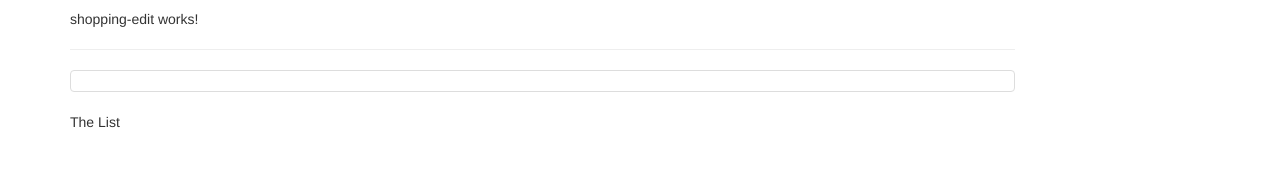
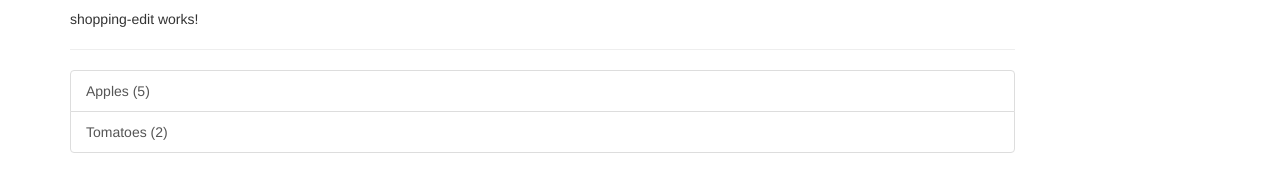
Before and after one commit to M4NS0/angular9-the-complete-guide, an Angular app in the folder class-three-app/: page / in a window 1280 px wide. Shown: the part 269-460 px from the top of the page. Built offline with nearby package versions, Linux system fonts and the light colour scheme.

Commit message:
Outputing shopping list

```diff
--- a/class-three-app/src/app/shopping-list/shopping-list.component.html
+++ b/class-three-app/src/app/shopping-list/shopping-list.component.html
@@ -3,9 +3,12 @@
         <app-shopping-edit></app-shopping-edit>
         <hr>
         <ul class="list-group">
-            <a href="#" class="list-group-item" style="cursor: pointer;"></a>
+            <a
+            class="list-group-item"
+            style="cursor: pointer;"
+            *ngFor="let ingredient of ingredients">
+            {{ingredient.name}} ({{ingredient.amount}})
+        </a>
         </ul>
-        <p>The List</p>
-    </div>
-
+     </div>
 </div>
--- a/class-three-app/src/app/shopping-list/shopping-list.component.ts
+++ b/class-three-app/src/app/shopping-list/shopping-list.component.ts
@@ -1,4 +1,5 @@
 import { Component, OnInit } from '@angular/core';
+import { Ingredient } from '../shared/ingredient.model';
 
 @Component({
   selector: 'app-shopping-list',
@@ -6,7 +7,11 @@
   styleUrls: ['./shopping-list.component.css']
 })
 export class ShoppingListComponent implements OnInit {
-  ingredients = [];
+  ingredients: Ingredient[] = [
+  new Ingredient('Apples',5),
+  new Ingredient('Tomatoes', 2)
+  ];
+
   constructor() { }
 
   ngOnInit(): void {
```
Also changed, not shown: 1 other file (tests, documents, lock files or other folders).
